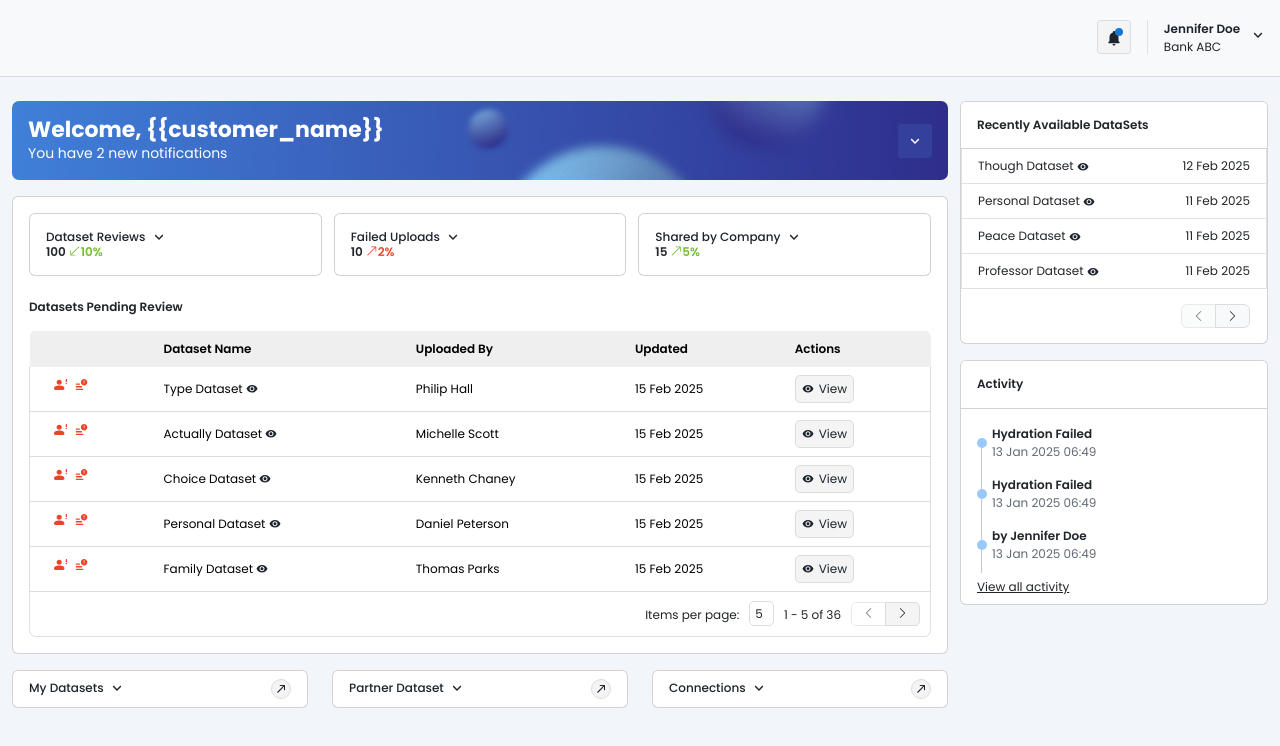
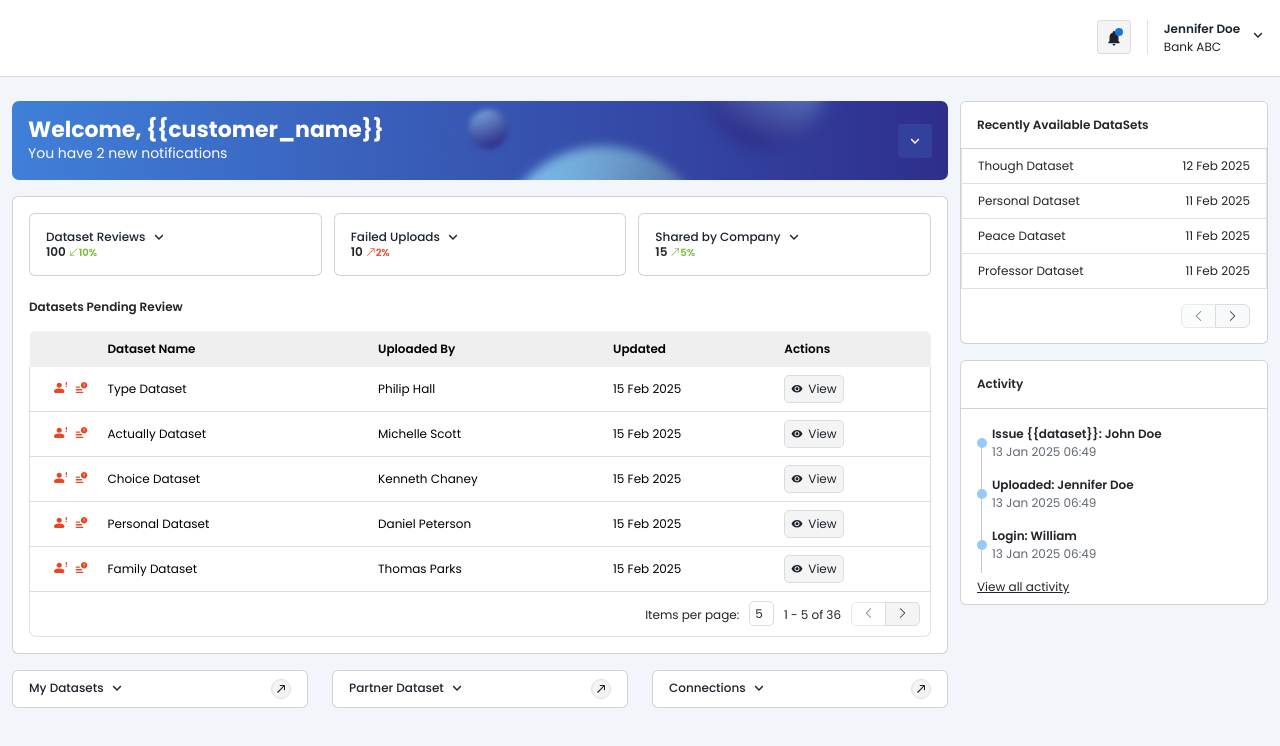
Before and after one commit to Tony-Tivani/omnisient, an Angular app: page / in a window 1280 px wide. Shown: the top 746 px of the page. Built offline with nearby package versions, Linux system fonts and the light colour scheme.

Commit message:
updated the activity component and models

```diff
--- a/src/app/components/activity/activity.component.html
+++ b/src/app/components/activity/activity.component.html
@@ -1,14 +1,13 @@
 <ul class="vertical-list">
     <li *ngFor="let activity of (showAll ? activities : activities.slice(0, 3))">
       <div class="body-sm">
-        {{ activity.description }}
+        {{ activity.type }}: {{ activity.name }}
       </div>
       <div class="body-sm gray-06 weight-400">
         {{ activity.date | date:'d MMM yyyy HH:mm' }}
       </div>
     </li>
 </ul>
-
 <p class="body-sm weight-400 mb-0 text-decoration-underline" (click)="toggleShowAll()">
     {{ showAll ? 'Show less activity' : 'View all activity' }}
 </p>
--- a/src/app/components/data-grid/data-grid.component.html
+++ b/src/app/components/data-grid/data-grid.component.html
@@ -15,7 +15,7 @@
                   <li><a class="dropdown-item" href="#">Another action</a></li>
                   <li><a class="dropdown-item" href="#">Something else here</a></li>
                 </ul>
-                <h6 class="body-sm mb-0">100 <span class="green"><i class="bi bi-arrow-down-left"></i>10%</span></h6>
+                <h6 class="body-sm mb-0">100 <span class="green font-xs"><i class="bi bi-arrow-down-left"></i>10%</span></h6>
             </div>
           </div>
         </div>
@@ -31,7 +31,7 @@
                 <li><a class="dropdown-item" href="#">Another action</a></li>
                 <li><a class="dropdown-item" href="#">Something else here</a></li>
               </ul>
-              <h6 class="body-sm mb-0">10 <span class="red"><i class="bi bi-arrow-up-right"></i>2%</span></h6>
+              <h6 class="body-sm mb-0">10 <span class="red font-xs"><i class="bi bi-arrow-up-right"></i>2%</span></h6>
             </div>
           </div>
         </div>
@@ -47,7 +47,7 @@
                 <li><a class="dropdown-item" href="#">Another action</a></li>
                 <li><a class="dropdown-item" href="#">Something else here</a></li>
               </ul>
-              <h6 class="body-sm mb-0">15 <span class="green"><i class="bi bi-arrow-up-right"></i>5%</span></h6>
+              <h6 class="body-sm mb-0">15 <span class="green font-xs"><i class="bi bi-arrow-up-right"></i>5%</span></h6>
             </div>
           </div>
         </div>
@@ -56,7 +56,7 @@
       <table class="table table-bordered table-hover custom-table">
         <thead>
           <tr>
-            <th></th>
+            <th class="width-70"></th>
             <th (click)="sortBy('name')" class="sortable sm-semi-bold">
               Dataset Name
               <i [ngClass]="{'bi bi-arrow-up': sortColumn === 'name' && sortDirection === 'asc',
@@ -79,12 +79,18 @@
           </tr>
         </thead>
         <tbody>
-          <tr *ngFor="let item of paginatedData">
+          <tr *ngFor="let item of paginatedData" class="row-hover">
             <td class="ps-4">
+                <div class="tooltip-container">
                     <app-person-icon></app-person-icon>
-              <span class="ms-2"><app-alert-icon></app-alert-icon></span>
+                    <span class="tooltip">This dataset has been flagged as containing a high error rate.</span>
+                </div>
+                <span class="ms-2 tooltip-container">
+                    <app-alert-icon></app-alert-icon>
+                    <span class="tooltip">This icon represents an alert or warning.</span>
+                </span>
             </td>
-            <td><p>{{ item.name }} <app-eye-icon></app-eye-icon></p></td>
+            <td><p>{{ item.name }} <app-eye-icon class="eye-icon"></app-eye-icon></p></td>
             <td><p>{{ item.createdBy }}</p></td>
             <td><p>{{ item.lastModifiedDate | date:'d MMM yyyy' }}</p></td>
             <td>
--- a/src/app/components/data-grid/data-grid.component.scss
+++ b/src/app/components/data-grid/data-grid.component.scss
@@ -27,6 +27,14 @@ tbody {
             }
         }
     }
+}
+
+.table-hover {
+    cursor: pointer;
+}
+
+.width-70 {
+    width: 70px;
 }
 
 /* Styling for buttons */
@@ -122,3 +130,34 @@ button {
 .dropdown-icon {
     margin: 0 0 0 5px;
 }
+
+/* Tooltip container styling */
+.tooltip-container {
+    position: relative;
+    display: inline-block;
+    cursor: pointer;
+    margin-top: 3px;
+  }
+
+  /* Tooltip styling */
+  .tooltip {
+    visibility: hidden;
+    width: 170px;
+    background-color: #FFFFFF;
+    color: #1D242D;
+    border-radius: 5px;
+    padding: 8px;
+    position: absolute;
+    left: 100%;
+    top: 50%;
+    transform: translateY(-50%);
+    margin-left: 10px;
+    transition: opacity 0.3s;
+    border: 1px solid #DBDCDD;
+  }
+
+  /* Show the tooltip when hovering over the icon */
+  .tooltip-container:hover .tooltip {
+    visibility: visible;
+    opacity: 1;
+}
--- a/src/app/components/data-grid/data-grid.component.ts
+++ b/src/app/components/data-grid/data-grid.component.ts
@@ -51,11 +51,6 @@ export class DataGridComponent {
   sortList(): void {
     this.dataSets.sort((a, b) => {
       let comparison = 0;
-      // if (a[this.sortColumn] < b[this.sortColumn]) {
-      //   comparison = -1;
-      // } else if (a[this.sortColumn] > b[this.sortColumn]) {
-      //   comparison = 1;
-      // }
       return this.sortDirection === 'asc' ? comparison : -comparison;
     });
   }
--- a/src/app/components/navbar/navbar.component.html
+++ b/src/app/components/navbar/navbar.component.html
@@ -1,4 +1,4 @@
-<nav class="navbar navbar-expand-lg navbar-light bg-light">
+<nav class="navbar navbar-expand-lg navbar-light bg-white">
     <div class="container-fluid justify-content-end">
       <ul class="navbar-nav">
         <li>
--- a/src/app/components/recent/recent.component.html
+++ b/src/app/components/recent/recent.component.html
@@ -1,7 +1,7 @@
 <ul class="list-group">
   <li class="list-group-item d-flex justify-content-between align-items-center" *ngFor="let item of paginatedData"
     (mouseover)="hoveredItem = item" (mouseleave)="hoveredItem = null" [ngClass]="{ 'active': hoveredItem === item }">
-    <span class="sm-regular">{{ item.name }} <app-eye-icon></app-eye-icon></span>
+    <span class="sm-regular">{{ item.name }} <app-eye-icon class="eye-icon"></app-eye-icon></span>
     <span class="sm-regular">{{ item.createDate | date:'d MMM yyyy' }}</span>
   </li>
 </ul>
--- a/src/app/models/activity.model.ts
+++ b/src/app/models/activity.model.ts
@@ -1,5 +1,6 @@
 export class Activity {
-    id!: Number;
+    id!: number;
+    name?: string
     type!: string;
     description!: string;
     date!: Date;
--- a/src/app/services/data.service.ts
+++ b/src/app/services/data.service.ts
@@ -338,66 +338,50 @@ export class DataService {
   }
 
   getActivites(): Observable<Activity[]> {
-    const activities: Activity[] = [{
+    const activities: Activity[] = [
+    {
       id: 1,
+      name: 'John Doe',
       type: 'Issue {{dataset}}',
+      description: 'Login',
+      date: new Date('2025-01-13T06:49:11')
+    },
+    {
+      id: 2,
+      name: 'Jennifer Doe',
+      type: 'Uploaded',
       description: 'Hydration Failed',
       date: new Date('2025-01-13T06:49:11')
     },
     {
       id: 2,
+      name: 'William',
+      type: 'Login',
+      description: '',
+      date: new Date('2025-01-13T06:49:11')
+    },
+    {
+      id: 1,
+      name: 'John Doe',
       type: 'Issue {{dataset}}',
+      description: 'Login',
+      date: new Date('2025-01-13T06:49:11')
+    },
+    {
+      id: 2,
+      name: 'Jennifer Doe',
+      type: 'Uploaded',
       description: 'Hydration Failed',
       date: new Date('2025-01-13T06:49:11')
     },
     {
-      id: 3,
-      type: 'Uploaded {{dataset}}',
-      description: 'by Jennifer Doe',
+      id: 2,
+      name: 'William',
+      type: 'Login',
+      description: '',
       date: new Date('2025-01-13T06:49:11')
-    },
-    {
-      id: 4,
-      type: 'Login',
-      description: 'Jennifer Doe',
-      date: new Date('2025-01-13T06:49:11')
-    },
-    {
-      id: 5,
-      type: 'Issue {{dataset}}',
-      description: 'Hydration Failed',
-      date: new Date('2025-01-13T06:49:11')
-    },
-    {
-      id: 6,
-      type: 'Uploaded {{dataset}}',
-      description: 'Hydration Failed',
-      date: new Date('2025-01-13T06:49:11')
-    },
-    {
-      id: 7,
-      type: 'Reviewed {{dataset}}',
-      description: 'by John McFarlen',
-      date: new Date('2025-01-13T06:49:11')
-    },
-    {
-      id: 8,
-      type: 'Login',
-      description: 'John McFarlen',
-      date: new Date('2025-01-13T06:49:11')
-    },
-    {
-      id: 9,
-      type: 'Issue {{dataset}}',
-      description: 'Hydration Failed',
-      date: new Date('2025-01-13T06:49:11')
-    },
-    {
-      id: 10,
-      type: 'Issue {{dataset}}',
-      description: 'Hydration Failed',
-      date: new Date('2025-01-13T06:49:11')
-    }];
+    }
+  ];
 
     return of(activities);
   }
--- a/src/styles.scss
+++ b/src/styles.scss
@@ -29,6 +29,10 @@ body {
     font-weight: 400;
 }
 
+.font-xs {
+    font-size: 10px;
+}
+
 // colors
 .black {
     color: #1D242D;
@@ -56,7 +60,7 @@ body {
 
 // removes default dropdown icon
 .dropdown-toggle::after {
-    content: none; /* This removes the default dropdown icon */
+    content: none;
 }
 
 app-navbar {
@@ -74,3 +78,25 @@ app-data-grid {
         }
     }
 }
+
+// hover states to show eye icon on rows
+.eye-icon {
+    visibility: hidden;
+    transition: visibility 0s, opacity 0.3s ease;
+  }
+
+  .row-hover {
+    &:hover {
+      .eye-icon {
+        visibility: visible;
+      }
+    }
+  }
+
+  .list-group-item {
+    &:hover {
+      .eye-icon {
+        visibility: visible;
+      }
+    }
+}
```
Lines whose indentation alone changed are shown as unchanged.
